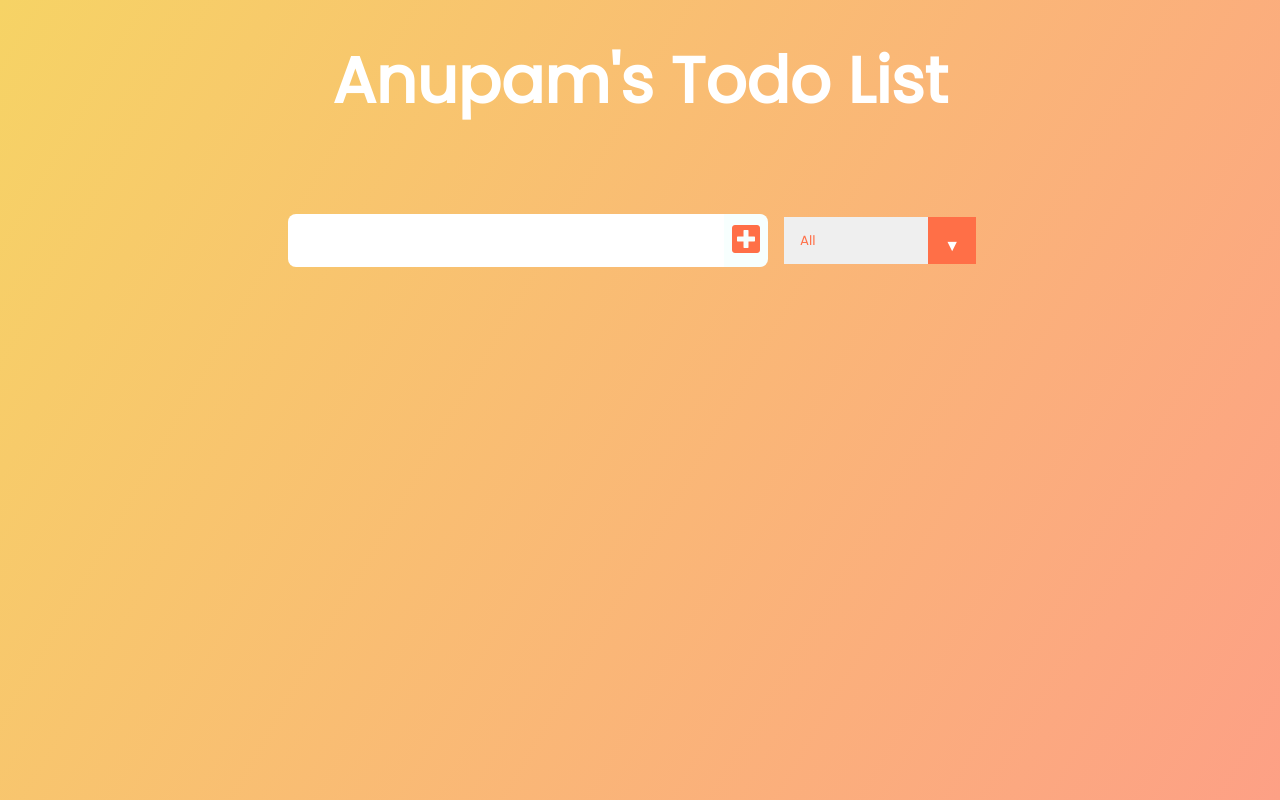
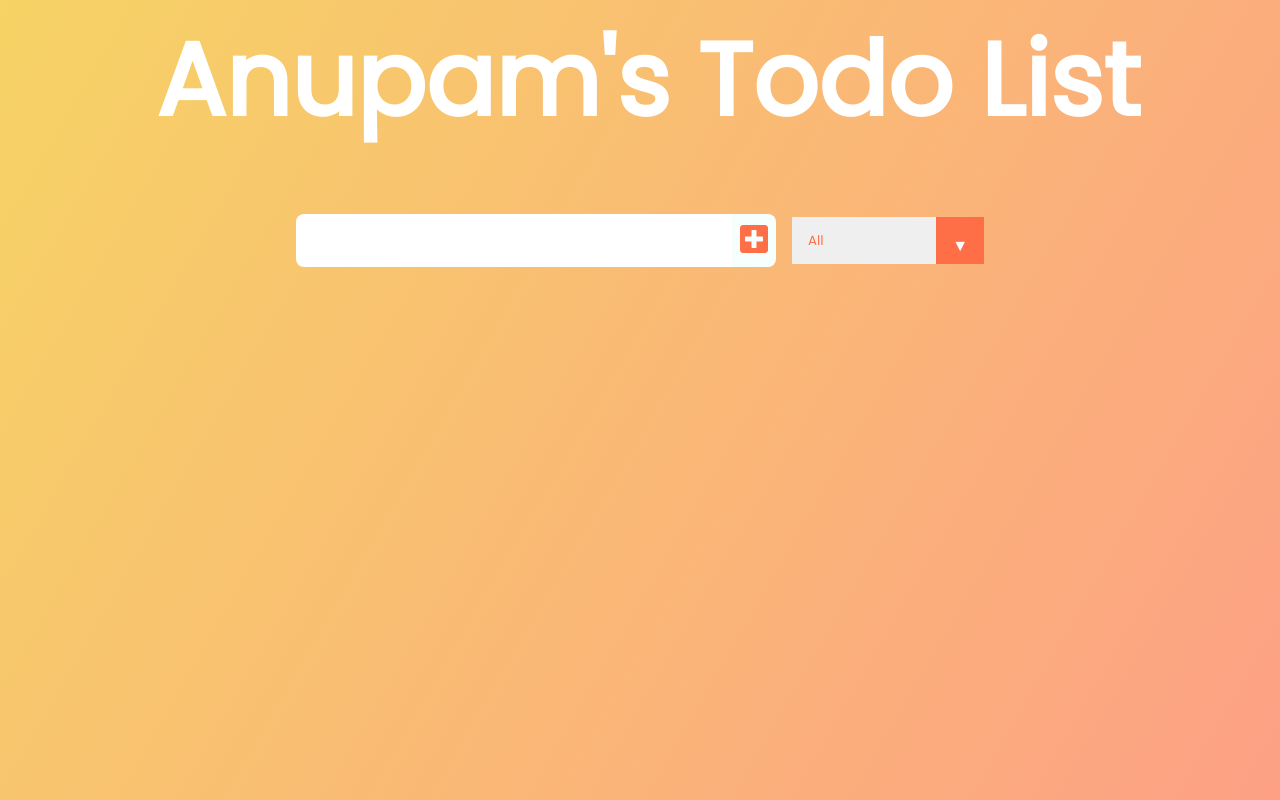
Before and after one commit to anupam858/ReactTodoList, a React (Create React App) app: page / in a window 1280 px wide. Built offline with nearby package versions, Linux system fonts and the light colour scheme.

Commit message:
Add files via upload

```diff
--- a/package.json
+++ b/package.json
@@ -1,6 +1,6 @@
 {
   "name": "todolistreact",
-  "version": "0.1.0",
+  "version": "0.2.0",
   "private": true,
   "dependencies": {
     "@testing-library/jest-dom": "^5.11.5",
--- a/src/App.css
+++ b/src/App.css
@@ -2,6 +2,24 @@
   margin: 0;
   padding: 0;
   box-sizing: border-box;
+}
+::-webkit-scrollbar {
+  width: 10px;
+}
+
+/* Track */
+::-webkit-scrollbar-track {
+  background: transparent;
+}
+
+/* Handle */
+::-webkit-scrollbar-thumb {
+  background:  #f6d365;
+}
+
+/* Handle on hover */
+::-webkit-scrollbar-thumb:hover {
+  background: #fda085;
 }
 body {
   background-image: linear-gradient(120deg, #f6d365 0%, #fda085 100%);
@@ -11,7 +29,7 @@ body {
 }
 
 header {
-  font-size: 2rem;
+  font-size: 4vw;
 }
 
 header,
@@ -20,6 +38,8 @@ form {
   display: flex;
   justify-content: center;
   align-items: center;
+  margin-left: 1rem;
+  flex-wrap: wrap;
 }
 form input,
 form button {
@@ -39,6 +59,7 @@ form button {
 form input{
   border-radius: 0.5rem 0 0 0.5rem;
   outline: none;
+  max-width: 60%;
 }
 form button:hover {
   background: #ff6f47;
@@ -72,6 +93,7 @@ form button:hover {
   max-height: 3rem;
   max-width: 100%;
   overflow: hidden;
+  border-radius: 0rem 0.5rem 0.5rem 0rem;
 }
 .filter-todo {
   padding: 1rem;
@@ -86,7 +108,7 @@ form button:hover {
   border-radius: 0;
 }
 .trash-btn{
-  border-radius: 0rem, 0.5rem, 0.5rem, 0rem;
+  border-radius: 0rem 0.5rem 0.5rem 0rem;
 }
 .trash-btn,
 .complete-btn {
--- a/src/App.js
+++ b/src/App.js
@@ -45,6 +45,7 @@ function App() {
   useEffect(() =>{
     filterHandler();
     setLocalTodos();
+    console.log("hi");
   });
 
 
```
